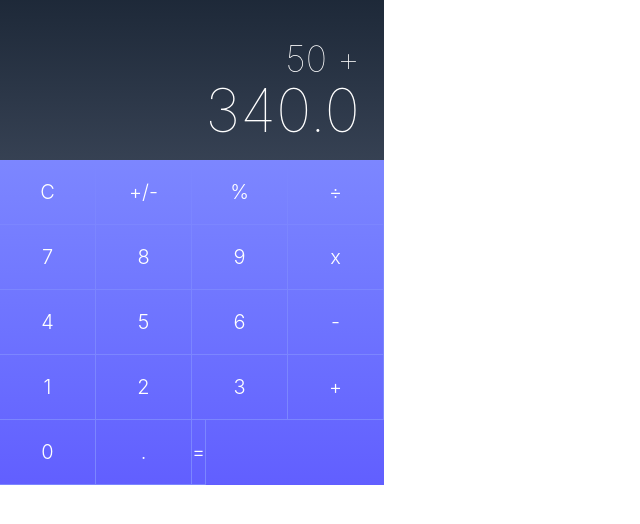
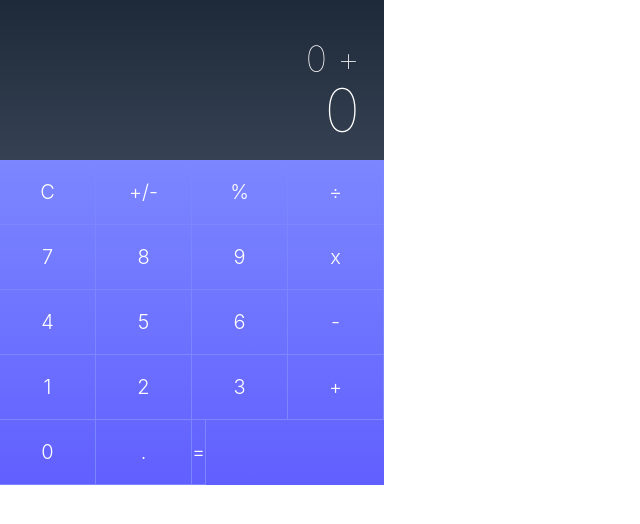
Before and after one commit to mjriveraknowmad/curso-angular-pro-zoneless-calculator, an Angular app: page /calculator in a window 1280 px wide. Shown: the top 524 px of the page, without its empty margins (0-640 px from the left). Built offline with nearby package versions, Linux system fonts and the light colour scheme.

Commit message:
feat: Servicio para los datos y la funcionalidad de la calculadora, usando signals

```diff
--- a/src/app/calculator/components/calculator/calculator.html
+++ b/src/app/calculator/components/calculator/calculator.html
@@ -2,10 +2,10 @@
   class="h-40 bg-gradient-to-b from-gray-800 to-gray-700 flex items-end text-right"
 >
   <div class="w-full py-5 px-6 text-6xl text-white font-thin">
-    <span class="text-4xl"> 50 + </span>
+    <span class="text-4xl">{{subResultText()}} {{lastOperator()}} </span>
     <br />
 
-    <span>340.0</span>
+    <span>{{ resultText()}}</span>
   </div>
 </div>
 <div class="bg-gradient-to-b from-indigo-400 to-indigo-500">
--- a/src/app/calculator/components/calculator/calculator.ts
+++ b/src/app/calculator/components/calculator/calculator.ts
@@ -1,5 +1,6 @@
-import { Component, viewChildren } from '@angular/core';
+import { Component, computed, inject, viewChildren } from '@angular/core';
 import { CalculatorButton } from '../calculator-button/calculator-button';
+import { CalculatorService } from '@/calculator/services/calculator';
 
 @Component({
   selector: 'calculator',
@@ -14,9 +15,14 @@ import { CalculatorButton } from '../calculator-button/calculator-button';
 export class Calculator {
 
   public calculatorButtons = viewChildren(CalculatorButton);
+  private calculatorSvc = inject(CalculatorService);
 
-  handleClick(event: string) {
-    console.log('Button clicked:', {event});
+  resultText = computed(() => this.calculatorSvc.resultText());
+  subResultText = computed(() => this.calculatorSvc.subResultText());
+  lastOperator = computed(() => this.calculatorSvc.lastOperator());
+
+  handleClick(key: string) {
+    this.calculatorSvc.constructNumber(key);
   }
 
    handleKeyboardEvent(event: KeyboardEvent) {
--- /dev/null
+++ b/src/app/calculator/services/calculator.ts
@@ -0,0 +1,148 @@
+import { Injectable, signal } from '@angular/core';
+
+const numbers = ['0', '1', '2', '3', '4', '5', '6', '7', '8', '9'];
+const operators = ['+', '-', '*', '/', '÷'];
+const specialOperators = ['+/-', '%', '.', '=', 'C', 'Backspace'];
+
+@Injectable({
+  providedIn: 'root',
+})
+export class CalculatorService {
+  public resultText = signal('0');
+  public subResultText = signal('0');
+  public lastOperator = signal('+');
+
+  public constructNumber(value: string): void {
+    // Validar input
+    if (![...numbers, ...operators, ...specialOperators].includes(value)) {
+      console.log('Invalid input', value);
+      return;
+    }
+
+    // =
+    if (value === '=') {
+      this.calculateResult();
+      return;
+    }
+
+    // Limpiar resultados
+    if (value === 'C') {
+      this.resultText.set('0');
+      this.subResultText.set('0');
+      this.lastOperator.set('+');
+      return;
+    }
+
+    // Backspace
+    // TODO: revisar cuando tengamos números negativos
+    if (value === 'Backspace') {
+      if (this.resultText() === '0') return;
+      if (this.resultText().includes('-') && this.resultText().length === 2) {
+        this.resultText.set('0');
+        return;
+      }
+
+      if (this.resultText().length === 1) {
+        this.resultText.set('0');
+        return;
+      }
+
+      this.resultText.update((v) => v.slice(0, -1));
+      return;
+    }
+
+    // Aplicar operador
+    if (operators.includes(value)) {
+      // this.calculateResult();
+
+      this.lastOperator.set(value);
+      this.subResultText.set(this.resultText());
+      this.resultText.set('0');
+      return;
+    }
+
+    // Limiter número de caracteres
+    if (this.resultText().length >= 10) {
+      console.log('Max length reached');
+      return;
+    }
+
+    // Validar punto decimal
+    if (value === '.' && !this.resultText().includes('.')) {
+      if (this.resultText() === '0' || this.resultText() === '') {
+        this.resultText.set('0.');
+        return;
+      }
+      this.resultText.update((text) => text + '.');
+      return;
+    }
+
+    // Manejo de el cero inicial
+    if (
+      value === '0' &&
+      (this.resultText() === '0' || this.resultText() === '-0')
+    ) {
+      return;
+    }
+
+    // Cambiar signo
+    if (value === '+/-') {
+      if (this.resultText().includes('-')) {
+        this.resultText.update((text) => text.slice(1));
+        return;
+      }
+
+      this.resultText.update((text) => '-' + text);
+      return;
+    }
+
+    // Números
+    if (numbers.includes(value)) {
+      if (this.resultText() === '0') {
+        this.resultText.set(value);
+        return;
+      }
+
+      if (this.resultText() === '-0') {
+        this.resultText.set('-' + value);
+        return;
+      }
+
+      this.resultText.update((text) => text + value);
+      console.log('constructNumber', { resultText: this.resultText() });
+      return;
+    }
+  }
+
+  public calculateResult() {
+    const number1 = parseFloat(this.subResultText());
+    const number2 = parseFloat(this.resultText());
+
+    let result = 0;
+
+    switch (this.lastOperator()) {
+      case '+':
+        result = number1 + number2;
+        break;
+      case '-':
+        result = number1 - number2;
+        break;
+      case '*':
+        result = number1 * number2;
+        break;
+      case 'X':
+        result = number1 * number2;
+        break;
+      case '/':
+        result = number1 / number2;
+        break;
+      case '÷':
+        result = number1 / number2;
+        break;
+    }
+
+    this.resultText.set(result.toString());
+    this.subResultText.set('0');
+    console.log('calculateResult', { resultText: this.resultText() }, { number1, number2, result });
+  }
+}
```
